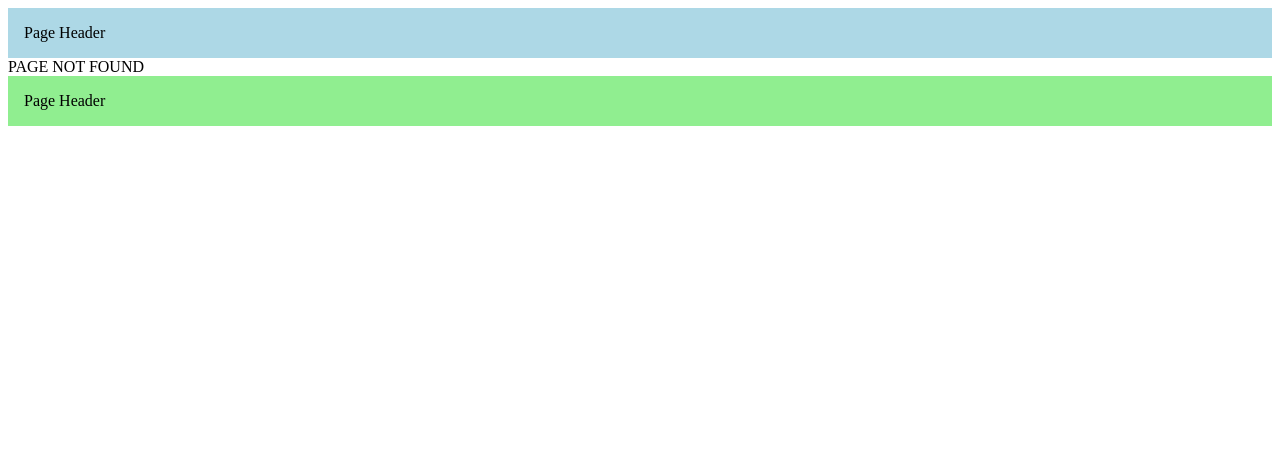
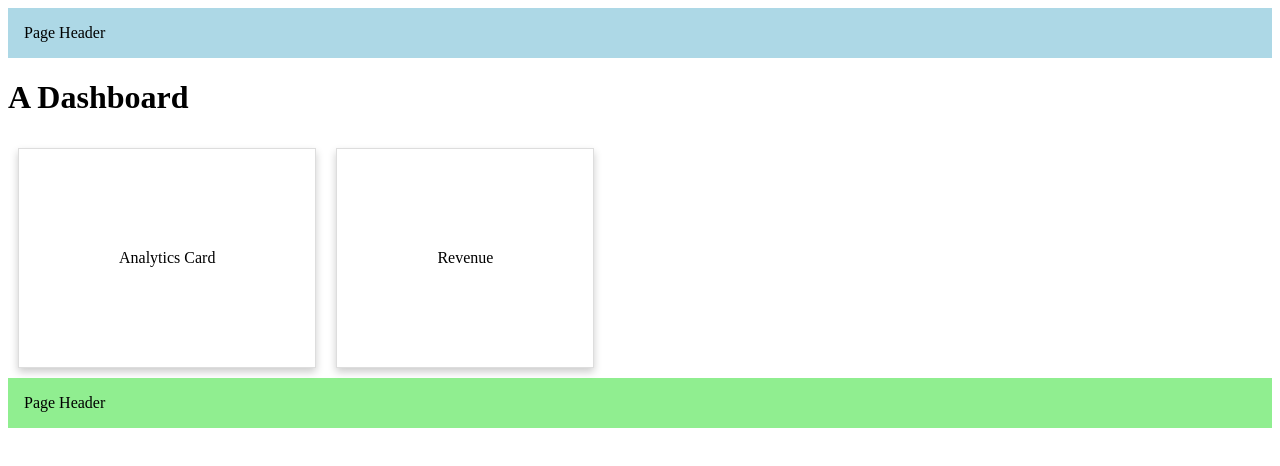
Before and after one commit to DarkkkSoul/nextjs-tutorial, a Next.js app in the folder hello-world/: page /dashboard in a window 1280 px wide. Before the commit this address had no page. Shown: the top 466 px of the page. Built offline with nearby package versions, Linux system fonts and the light colour scheme.

Commit message:
slots & parallel routes

```diff
--- /dev/null
+++ b/hello-world/src/app/dashboard/@analytics/page.tsx
@@ -0,0 +1,5 @@
+import { Card } from "@/components/Card";
+
+export default function Analytics() {
+  return <Card>Analytics Card</Card>;
+}
--- /dev/null
+++ b/hello-world/src/app/dashboard/@revenue/page.tsx
@@ -0,0 +1,5 @@
+import { Card } from "@/components/Card";
+
+export default function Revenue() {
+  return <Card>Revenue</Card>;
+}
--- /dev/null
+++ b/hello-world/src/app/dashboard/layout.tsx
@@ -0,0 +1,21 @@
+import React from "react";
+
+export default function Layout({
+  children,
+  analytics,
+  revenue,
+}: {
+  children: React.ReactNode;
+  analytics: React.ReactNode;
+  revenue: React.ReactNode;
+}) {
+  return (
+    <>
+      {children}
+      <div style={{ display: "flex" }}>
+        <div>{analytics}</div>
+        <div>{revenue}</div>
+      </div>
+    </>
+  );
+}
--- /dev/null
+++ b/hello-world/src/app/dashboard/page.tsx
@@ -0,0 +1,3 @@
+export default function Dashboard() {
+  return <h1>A Dashboard</h1>;
+}
--- a/hello-world/src/app/layout.tsx
+++ b/hello-world/src/app/layout.tsx
@@ -1,31 +1,28 @@
-import {Metadata} from 'next'
+import { Metadata } from "next";
 
-
-export const metadata:Metadata ={
-    title:{
-      default:"Kiouni's Websites",
-      template:"%s yoooo",
-    }
-}
-
-
+export const metadata: Metadata = {
+  title: {
+    default: "Kiouni's Websites",
+    template: "%s yoooo",
+  },
+};
 
 export default function RootLayout({
   children,
 }: {
-  children: React.ReactNode
+  children: React.ReactNode;
 }) {
   return (
     <html lang="en">
       <body>
-        <header style={{backgroundColor:"lightblue", padding:"1rem"}}>
+        <header style={{ backgroundColor: "lightblue", padding: "1rem" }}>
           Page Header
         </header>
         {children}
-        <footer style={{backgroundColor:"lightgreen", padding:"1rem"}}>
+        <footer style={{ backgroundColor: "lightgreen", padding: "1rem" }}>
           Page Header
         </footer>
-        </body>
+      </body>
     </html>
-  )
+  );
 }
--- /dev/null
+++ b/hello-world/src/components/Card.tsx
@@ -0,0 +1,13 @@
+export const Card = ({ children }: { children: React.ReactNode }) => {
+  const cardStyle = {
+    padding: "100px",
+    margin: "10px",
+    boxShadow: "0 4px 8px 0 rgba(0, 0, 0, 0.2)",
+    border: "1px solid #ddd",
+    display: "flex",
+    justifyContent: "center",
+    alignItems: "center",
+  };
+
+  return <div style={cardStyle}>{children}</div>;
+};
```
